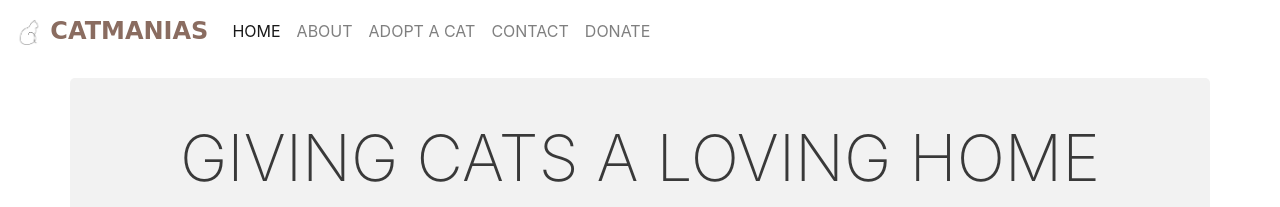
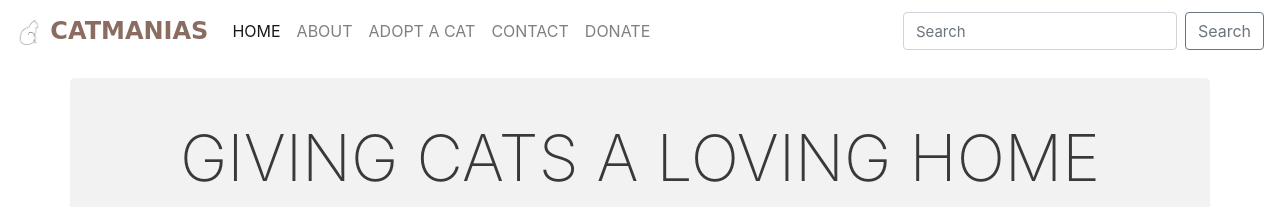
Before and after one commit to umab123/Catmanias, a plain HTML site: page index.html in a window 1280 px wide. Shown: the top 207 px of the page. Drawn offline with nearby package versions, Linux system fonts and the light colour scheme; a web font is replaced by a local one.

Commit message:
Search bar added to navbar

```diff
--- a/index.html
+++ b/index.html
@@ -46,6 +46,11 @@
           </li>
         </ul>
       </div>
+
+      <form class="form-inline">
+        <input class="form-control mr-sm-2" type="search" placeholder="Search" aria-label="Search">
+        <button class="btn btn-outline-secondary my-2 my-sm-0" type="submit">Search</button>
+      </form>
     </nav>
 
     <div class="container">
```
